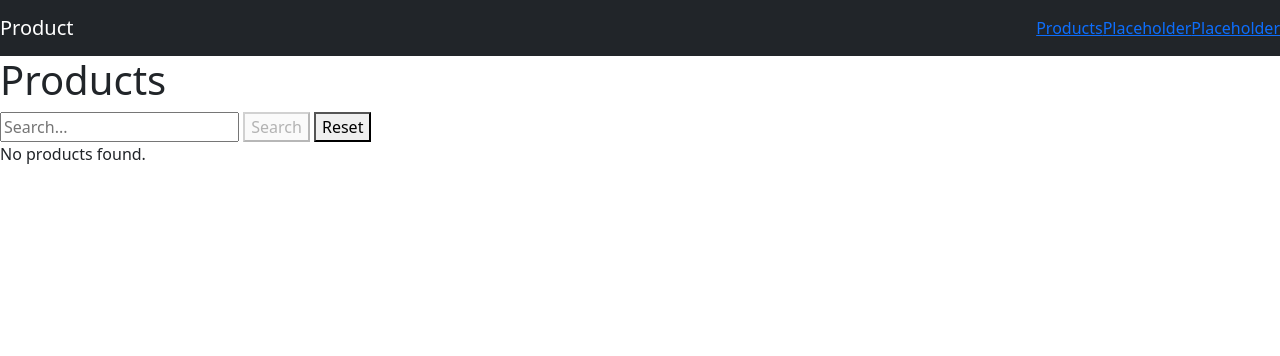
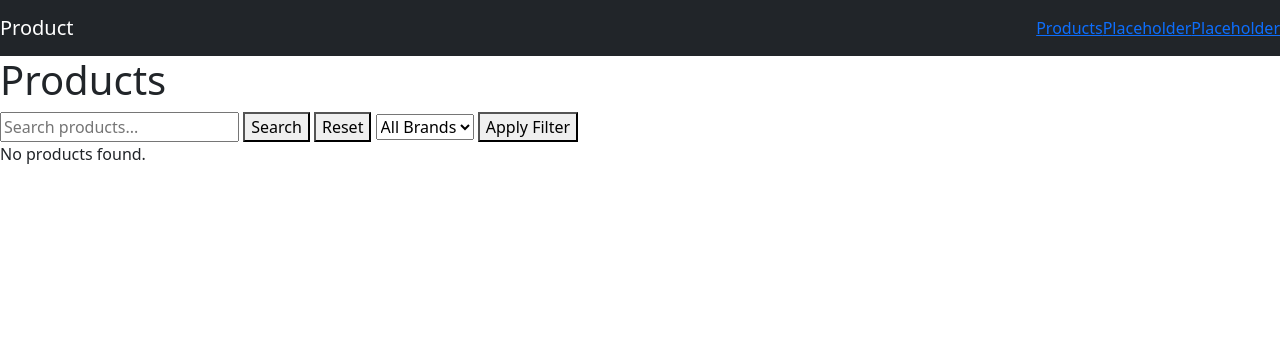
Before and after one commit to jojobeee/schrumpflation-app, a Django app: page / in a window 1280 px wide. Shown: the top 356 px of the page. Run offline with Django 4.2, Linux system fonts and the light colour scheme; data that the repository does not hold is empty.

Commit message:
add brand filter

```diff
--- a/product/templates/product/index.html
+++ b/product/templates/product/index.html
@@ -1,20 +1,22 @@
 {% extends 'product/base.html' %} {% block body %}
 <h1>Products</h1>
-<form method="GET" action=".">
-  <input
-    type="text"
-    id="searchField"
-    name="search"
-    placeholder="Search..."
-    value="{{ request.GET.search }}"
-  />
-  <button type="submit" id="searchButton" disabled>Search</button>
-  <button
+
+<form method="get">
+    <input type="text" name="search" value="{{ search_query }}" placeholder="Search products...">
+    <button type="submit" id="searchButton" >Search</button>
+    <button
     type="button"
     onclick="window.location.href=window.location.pathname;"
   >
     Reset
   </button>
+    <select name="brand">
+        <option value="">All Brands</option>
+        {% for brand in brands %}
+            <option value="{{ brand }}" {% if brand == selected_brand %}selected{% endif %}>{{ brand }}</option>
+        {% endfor %}
+    </select>
+    <button type="submit">Apply Filter</button>
 </form>
 {% if products %}
 <p>{{ products.paginator.count }} products found.</p>
--- a/product/views.py
+++ b/product/views.py
@@ -11,6 +11,8 @@
 
 def product_list(request):
     search_query = request.GET.get('search', '')
+    brand_filter = request.GET.get('brand', '')
+
     if search_query:
         product_list = Product.objects.filter(
             Q(name__icontains=search_query) |
@@ -19,8 +21,22 @@
     else:
         product_list = Product.objects.all()
 
+    if brand_filter:
+        product_list = product_list.filter(brand__name__icontains=brand_filter)
+
     paginator = Paginator(product_list, 10)  # 10 products per page
     page_number = request.GET.get('page')
     products = paginator.get_page(page_number)
 
-    return render(request, 'product/index.html', {'products': products})
+    # Get a list of brands for the current search query
+    brands = Product.objects.filter(
+        Q(name__icontains=search_query) |
+        Q(brand__name__icontains=search_query)
+    ).values_list('brand__name', flat=True).distinct()
+
+    return render(request, 'product/index.html', {
+        'products': products,
+        'brands': brands,
+        'selected_brand': brand_filter,
+        'search_query': search_query
+    })
```
